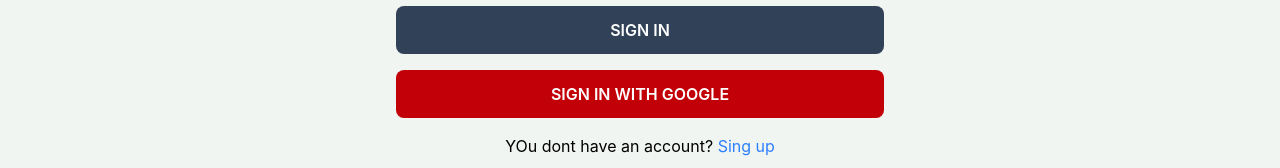
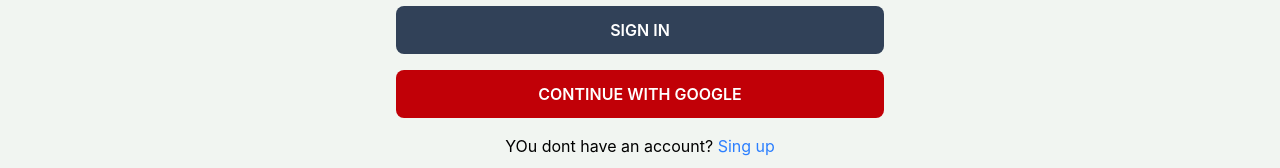
Before and after one commit to Eddieas2009/MEARN_REAL_ESTATE, a React (Vite) app: page /signin in a window 1280 px wide. Shown: the part 302-470 px from the top of the page. Built offline with nearby package versions, Linux system fonts and the light colour scheme; no server answers.

Commit message:
Create and add OAuth component

```diff
--- a/package.json
+++ b/package.json
@@ -12,6 +12,7 @@
   "dependencies": {
     "@reduxjs/toolkit": "^2.11.2",
     "@tailwindcss/vite": "^4.2.1",
+    "firebase": "^12.10.0",
     "react": "^19.2.0",
     "react-dom": "^19.2.0",
     "react-redux": "^9.2.0",
--- /dev/null
+++ b/src/components/OAuth.jsx
@@ -0,0 +1,51 @@
+
+import { GoogleAuthProvider, getAuth,signInWithPopup } from 'firebase/auth'
+import { app } from '../firebase';
+import { useDispatch } from 'react-redux';
+import { loginSuccess } from '../redux/user/counterSlice.js';
+import { useNavigate } from 'react-router-dom';
+
+const OAuth = () => {
+  const dispatch = useDispatch();
+  const navigate = useNavigate();
+
+const handleGoogleClick = async() => {
+  try {
+
+    const provider = new GoogleAuthProvider();
+    const auth = getAuth(app);
+
+    const result = await signInWithPopup(auth, provider);
+
+    const res = await fetch('/api/auth/google', {
+      method: 'POST',
+      headers: {
+        'Content-Type': 'application/json'
+      },
+      body: JSON.stringify({
+        name: result.user.displayName,
+        email: result.user.email,
+        photo: result.user.photoURL,
+        }),
+    });
+    const data = await res.json();
+    dispatch(loginSuccess(data));
+    navigate('/');
+
+  } catch (error) {
+    console.log(error);
+  }
+}
+
+
+
+
+  return (
+     <button type='button' onClick={handleGoogleClick}
+          className='bg-red-700 text-white p-3 rounded-lg font-semibold uppercase hover:bg-red-600 transition-colors duration-300'>
+          Continue with Google
+        </button>
+  )
+}
+
+export default OAuth
--- /dev/null
+++ b/src/firebase.js
@@ -0,0 +1,17 @@
+// Import the functions you need from the SDKs you need
+import { initializeApp } from "firebase/app";
+// TODO: Add SDKs for Firebase products that you want to use
+// https://firebase.google.com/docs/web/setup#available-libraries
+
+// Your web app's Firebase configuration
+const firebaseConfig = {
+  apiKey: import.meta.env.VITE_FIREBASE_API_KEY,
+  authDomain: "mern-estate-88825.firebaseapp.com",
+  projectId: "mern-estate-88825",
+  storageBucket: "mern-estate-88825.firebasestorage.app",
+  messagingSenderId: "675727870712",
+  appId: "1:675727870712:web:274d43078e8c0e4873490d"
+};
+
+// Initialize Firebase
+export const app = initializeApp(firebaseConfig);
--- a/src/pages/SignUp.jsx
+++ b/src/pages/SignUp.jsx
@@ -1,6 +1,7 @@
 
 import {useState} from 'react'
 import { Link, useNavigate } from 'react-router-dom'
+import OAuth from '../components/OAuth'
 
 
 
@@ -81,10 +82,7 @@
           className='bg-slate-700 text-white p-3 rounded-lg font-semibold uppercase hover:bg-slate-600 disabled:bg-slate-400 transition-colors duration-300'>
           {loading ? 'Processing...' : 'Sign Up'}
         </button>
-        <button          type='button'
-          className='bg-red-700 text-white p-3 rounded-lg font-semibold uppercase hover:bg-red-600 transition-colors duration-300'>
-          Sign Up with Google
-        </button>
+        <OAuth/>
       </form>
       <div className='text-center mt-4'>
         Already have an account? <Link to='/signin' className='text-blue-500 hover:underline'>Login</Link>
--- a/src/pages/Signin.jsx
+++ b/src/pages/Signin.jsx
@@ -3,6 +3,7 @@
 import { Link, useNavigate } from 'react-router-dom'
 import { useDispatch, useSelector } from 'react-redux'
 import { loginStart, loginSuccess, loginFailure } from '../redux/user/counterSlice.js'
+import OAuth from '../components/OAuth.jsx'
 
 
 
@@ -72,10 +73,8 @@
           className='bg-slate-700 text-white p-3 rounded-lg font-semibold uppercase hover:bg-slate-600 disabled:bg-slate-400 transition-colors duration-300'>
           {loading ? 'Processing...' : 'Sign In'}
         </button>
-        <button          type='button'
-          className='bg-red-700 text-white p-3 rounded-lg font-semibold uppercase hover:bg-red-600 transition-colors duration-300'>
-          Sign in with Google
-        </button>
+        <OAuth />
+
       </form>
       <div className='text-center mt-4'>
         YOu dont have an account? <Link to='/signup' className='text-blue-500 hover:underline'>Sing up</Link>
```
Also changed, not shown: 1 other file (tests, documents, lock files or other folders).
